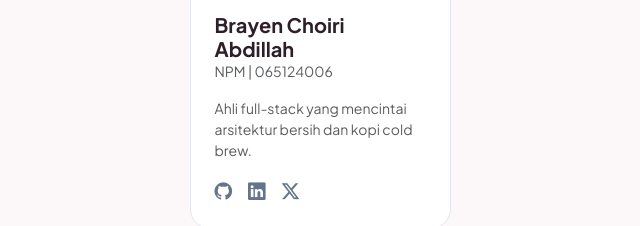
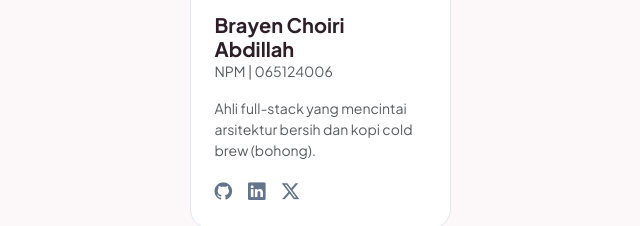
Before and after one commit to Brayen354/SE-Pertemuan-5, a plain HTML site: page index.html in a window 1280 px wide. Shown: the part 2402-2628 px from the top of the page, 320-960 px from the left. Drawn offline with nearby package versions, Linux system fonts and the light colour scheme.

Commit message:
fix tampilan

```diff
--- a/index.html
+++ b/index.html
@@ -269,7 +269,7 @@
               <h5 class="fw-700 mb-0 mt-2" style="font-weight:700;">Brayen Choiri Abdillah</h5>
               <p class="text-muted small mb-3">NPM | 065124006</p>
               <p class="text-muted small mb-3">
-                Ahli full-stack yang mencintai arsitektur bersih dan kopi cold brew.
+                Ahli full-stack yang mencintai arsitektur bersih dan kopi cold brew (bohong).
               </p>
               <div class="d-flex gap-3">
                 <a href="#" class="social-link"><i class="bi bi-github"></i></a>
```
